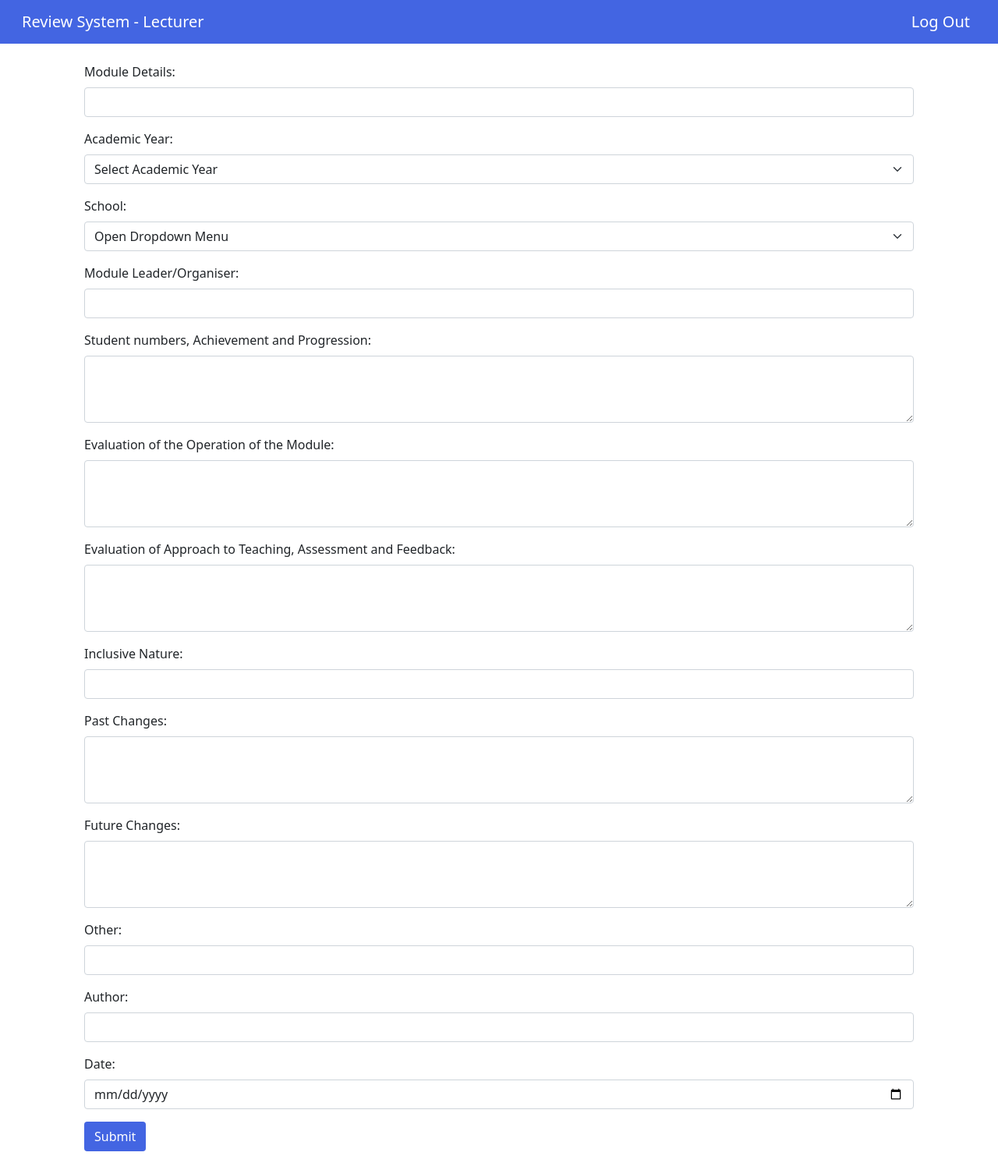
After one commit to HeatherCurrie/AnnualModuleEnhancementSystem, a Flask app: template templates/reviewModule.html in a window 1280 px wide. The commit adds this page. Shown: the whole page at 78% size. Run offline with Flask 3, Linux system fonts and the light colour scheme; the template is opened without the code that fills it, so the values that code supplies are empty.

Commit message:
Module review HTML and Bootstrap

```diff
--- a/templates/lecturerDashboard.html
+++ b/templates/lecturerDashboard.html
@@ -33,7 +33,7 @@
             </thead>
             <tbody>
                 <tr>
-                    <td class="table-danger">WWW Authoring</td>
+                    <td class="table-danger"><a href="reviewModule.html">WWW Authoring</a></td>
                     <td class="table-danger">30/04/25</td>
                 </tr>
                 <tr>
--- /dev/null
+++ b/templates/reviewModule.html
@@ -0,0 +1,92 @@
+<!DOCTYPE html>
+<html lang="en">
+<head>
+    <meta charset="UTF-8">
+    <meta name="viewport" content="width=device-width, initial-scale=1.0">
+    <link href="https://cdn.jsdelivr.net/npm/bootstrap@5.1.3/dist/css/bootstrap.min.css" rel="stylesheet" integrity="sha384-1BmE4kWBq78iYhFldvKuhfTAU6auU8tT94WrHftjDbrCEXSU1oBoqyl2QvZ6jIW3" crossorigin="anonymous">
+    <link rel="stylesheet" href="../stylesheet.css">
+    <title>Review System - Lecturer</title>
+</head>
+<body>
+  <!--NAVBAR-->
+    <nav class="navbar navbar-expand-lg navbar-light dundeeBlue">
+        <div class="container-fluid">
+            <a class="nav-link navbar-brand text-white" href="lecturerDashboard.html">Review System - Lecturer</a>
+            <ul class="navbar-nav ms-auto">
+                <li class="nav-item">
+                    <a class="nav-link navbar-brand text-white" href="login.html">Log Out</a>
+                </li>
+            </ul>
+        </div>
+    </nav>
+
+    <!--FORM-->
+    <div class="container-fluid mt-4" style="width:85%;">
+        <form>
+            <div class="mb-3">
+                <label class="form-label">Module Details:</label>
+                <input type="text" class="form-control" id="moduleDetails" required>
+            </div>
+            <div class="mb-3">
+                <label class="form-label">Academic Year:</label>
+                <select id="academicYear" class="form-select" required>
+                    <option selected disabled hidden>Select Academic Year</option>
+                    <option value="22/23">2022/2023</option>
+                    <option value="21/22">2021/2022</option>
+                    <option value="20/21">2020/2021</option>
+                </select>
+            </div>
+            <div class="mb-3">
+                <label class="form-label">School:</label>
+                <select class="form-select" id="school" required>
+                    <option selected disabled hidden>Open Dropdown Menu</option>
+                    <option value="Science and Engineering">Science and Engineering</option>
+                    <option value="Business">Business</option>
+                    <option value="Dentistry">Dentistry</option>
+                </select>
+            </div>
+            <div class="mb-3">
+                <label class="form-label">Module Leader/Organiser:</label>
+                <input type="text" class="form-control" id="moduleLead" required>
+            </div>
+            <div class="mb-3">
+                <label class="form-label">Student numbers, Achievement and Progression:</label>
+                <textarea class="form-control" id="studentInfo" rows="3" required></textarea>
+            </div>
+            <div class="mb-3">
+                <label class="form-label">Evaluation of the Operation of the Module:</label>
+                <textarea class="form-control" id="moduleEval" rows="3" required></textarea>
+            </div>
+            <div class="mb-3">
+                <label class="form-label">Evaluation of Approach to Teaching, Assessment and Feedback:</label>
+                <textarea class="form-control" id="teachingEval" rows="3" required></textarea>
+            </div>
+            <div class="mb-3">
+                <label class="form-label">Inclusive Nature:</label>
+                <input type="text" class="form-control" id="inclusiveNature" required>
+            </div>
+            <div class="mb-3">
+                <label class="form-label">Past Changes:</label>
+                <textarea class="form-control" id="pastChanges" rows="3" required></textarea>
+            </div>
+            <div class="mb-3">
+                <label class="form-label">Future Changes:</label>
+                <textarea class="form-control" id="futureChanges" rows="3" required></textarea>
+            </div>
+            <div class="mb-3">
+                <label class="form-label">Other:</label>
+                <input type="text" class="form-control" id="other">
+            </div>
+            <div class="mb-3">
+                <label class="form-label">Author:</label>
+                <input type="text" class="form-control" id="author" required>
+            </div>
+            <div class="mb-3">
+                <label class="form-label">Date:</label>
+                <input type="date" class="form-control" id="date" required>
+            </div>
+            <button type="submit" class="btn text-white dundeeBlue mb-4">Submit</button>
+        </form>
+    </div>
+</body>
+</html>
```
